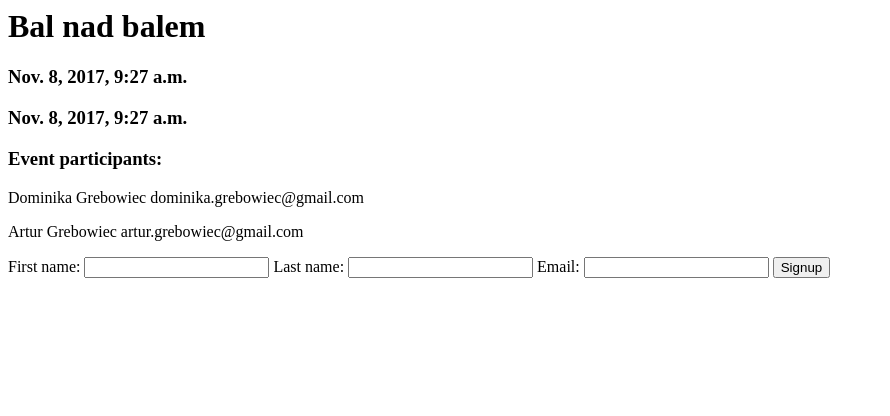
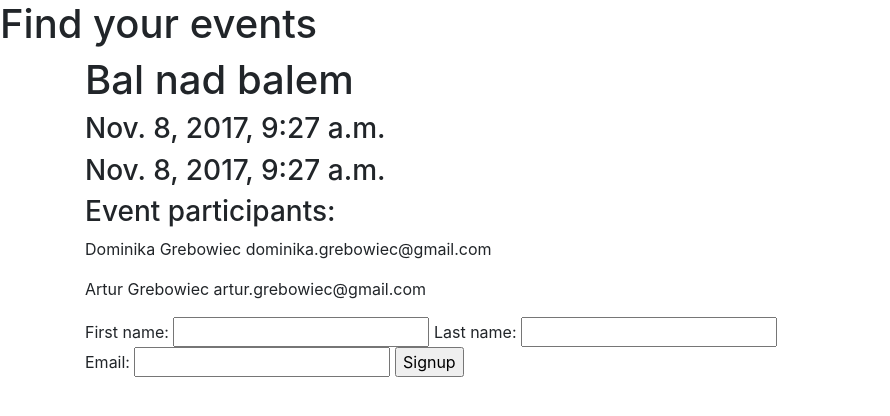
Before and after one commit to domigrebowiec/plan-your-events, a Django app: page /events/1/ in a window 1280 px wide. Shown: the top 416 px of the page, without its empty margins (0-890 px from the left). Run offline with Django 3.2, Linux system fonts and the light colour scheme; data comes from the database, SQL or seed files in the repository; some libraries are stand-ins or nearby versions.

Commit message:
Index layout added. Bootstrap added.

```diff
--- a/plan_your_events/events/forms.py
+++ b/plan_your_events/events/forms.py
@@ -1,7 +1,8 @@
 from django import forms
+from django.utils.translation import ugettext_lazy as _
 
 class EventForm(forms.Form):
-  name = forms.CharField(label='Event name', max_length=100)
+  name = forms.CharField(label=_('Event name'), max_length=100)
   start_time = forms.DateTimeField(label='Start time')
   end_time = forms.DateTimeField(label='End time')
   description = forms.CharField(widget=forms.Textarea)
--- a/plan_your_events/events/templates/events/detail.html
+++ b/plan_your_events/events/templates/events/detail.html
@@ -1,3 +1,5 @@
+{% extends 'events/index.html' %}
+{% block content %}
   <h1>{{ event.name }}</h1>
   <h3>{{ event.start_time }}</h3>
   <h3>{{ event.end_time }}</h3>
@@ -18,3 +20,4 @@
     Email: <input type="text" name="email"/>
     <input type="submit" value="Signup"/>
   </form>
+{% endblock %}
--- a/plan_your_events/events/templates/events/form.html
+++ b/plan_your_events/events/templates/events/form.html
@@ -1,3 +1,6 @@
+{% extends 'events/index.html' %}
+{% block content %}
+
   <form action="{% url 'events:addnew' %}" method="post">
     {% csrf_token %}
     <!--Event name: <input type="text" name="name"/>
@@ -6,3 +9,5 @@
     {{form.as_table}}
     <input type="submit" value="Add"/>
   </form>
+
+{% endblock %}
--- a/plan_your_events/events/templates/events/index.html
+++ b/plan_your_events/events/templates/events/index.html
@@ -1,9 +1,32 @@
-{% if all_events %}
-  <ul>
-  {% for event in all_events %}
-      <li><a href="{% url 'events:detail' event.id %}">{{event.name}}</a></li>
-  {% endfor %}
-  </ul>
-{% else %}
-  <p>No events found.</p>
-{% endif %}
+<!doctype html>
+{% load staticfiles %}
+<html lang="en">
+  <head>
+    <title>Plan your events</title>
+    <!-- Required meta tags -->
+    <meta charset="utf-8">
+    <meta name="viewport" content="width=device-width, initial-scale=1, shrink-to-fit=no">
+
+    <!-- Bootstrap CSS -->
+    <link rel="stylesheet" href="https://maxcdn.bootstrapcdn.com/bootstrap/4.0.0-beta.2/css/bootstrap.min.css" integrity="sha384-PsH8R72JQ3SOdhVi3uxftmaW6Vc51MKb0q5P2rRUpPvrszuE4W1povHYgTpBfshb" crossorigin="anonymous">
+  </head>
+  <body>
+    <h1>Find your events</h1>
+
+    <!-- Optional JavaScript -->
+    <!-- jQuery first, then Popper.js, then Bootstrap JS -->
+    <script src="https://code.jquery.com/jquery-3.2.1.slim.min.js" integrity="sha384-KJ3o2DKtIkvYIK3UENzmM7KCkRr/rE9/Qpg6aAZGJwFDMVNA/GpGFF93hXpG5KkN" crossorigin="anonymous"></script>
+    <script src="https://cdnjs.cloudflare.com/ajax/libs/popper.js/1.12.3/umd/popper.min.js" integrity="sha384-vFJXuSJphROIrBnz7yo7oB41mKfc8JzQZiCq4NCceLEaO4IHwicKwpJf9c9IpFgh" crossorigin="anonymous"></script>
+    <script src="https://maxcdn.bootstrapcdn.com/bootstrap/4.0.0-beta.2/js/bootstrap.min.js" integrity="sha384-alpBpkh1PFOepccYVYDB4do5UnbKysX5WZXm3XxPqe5iKTfUKjNkCk9SaVuEZflJ" crossorigin="anonymous"></script>
+
+
+    <div class="content container">
+      <div class="row">
+        <div class="col-md-8">
+          {% block content %}
+          {% endblock %}
+        </div>
+      </div>
+    </div>
+  </body>
+</html>
--- a/plan_your_events/events/urls.py
+++ b/plan_your_events/events/urls.py
@@ -4,7 +4,7 @@ from . import views
 
 app_name = 'events'
 urlpatterns = [
-  url(r'^$', views.index, name = 'index'),
+  url(r'^$', views.events, name = 'events'),
   # ex: /events/5/
   url(r'^(?P<event_id>[0-9]+)/$', views.detail, name='detail'),
   url(r'^addnew/$', views.addnew, name='addnew'),
--- a/plan_your_events/events/views.py
+++ b/plan_your_events/events/views.py
@@ -6,12 +6,13 @@ from django.utils import timezone
 from .forms import EventForm
 from .models import Event, EventParticipant, Person
 #laluna123
-def index(request):
+
+def events(request):
   all_events = Event.objects.order_by('-start_time')
   context = {
     'all_events': all_events,
   }
-  return render(request, 'events/index.html', context)
+  return render(request, 'events/events.html', context)
 
 def addnew(request):
   if request.method == 'POST':
```
Also changed, not shown: plan_your_events/events/templates/events/events.html (added, +13 -0 lines). Lines whose indentation alone changed are shown as unchanged.
